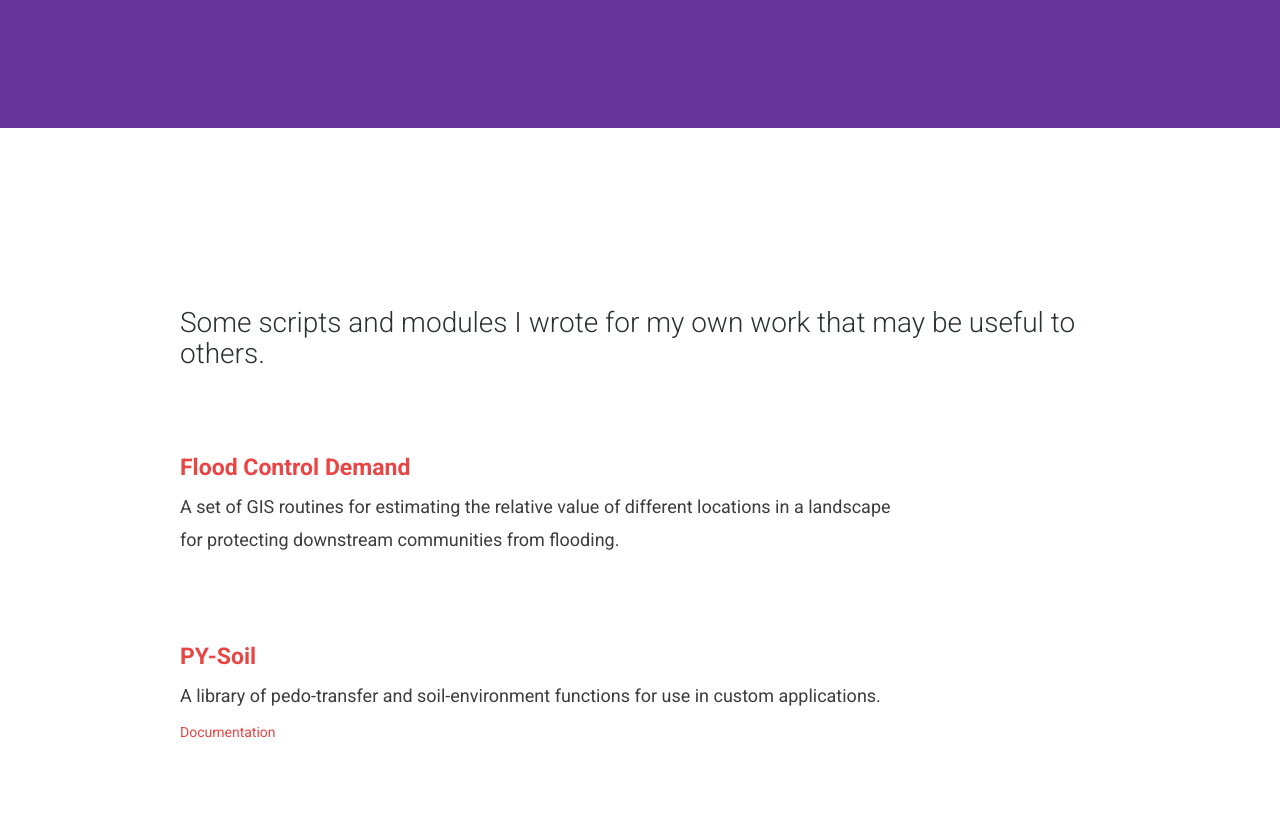
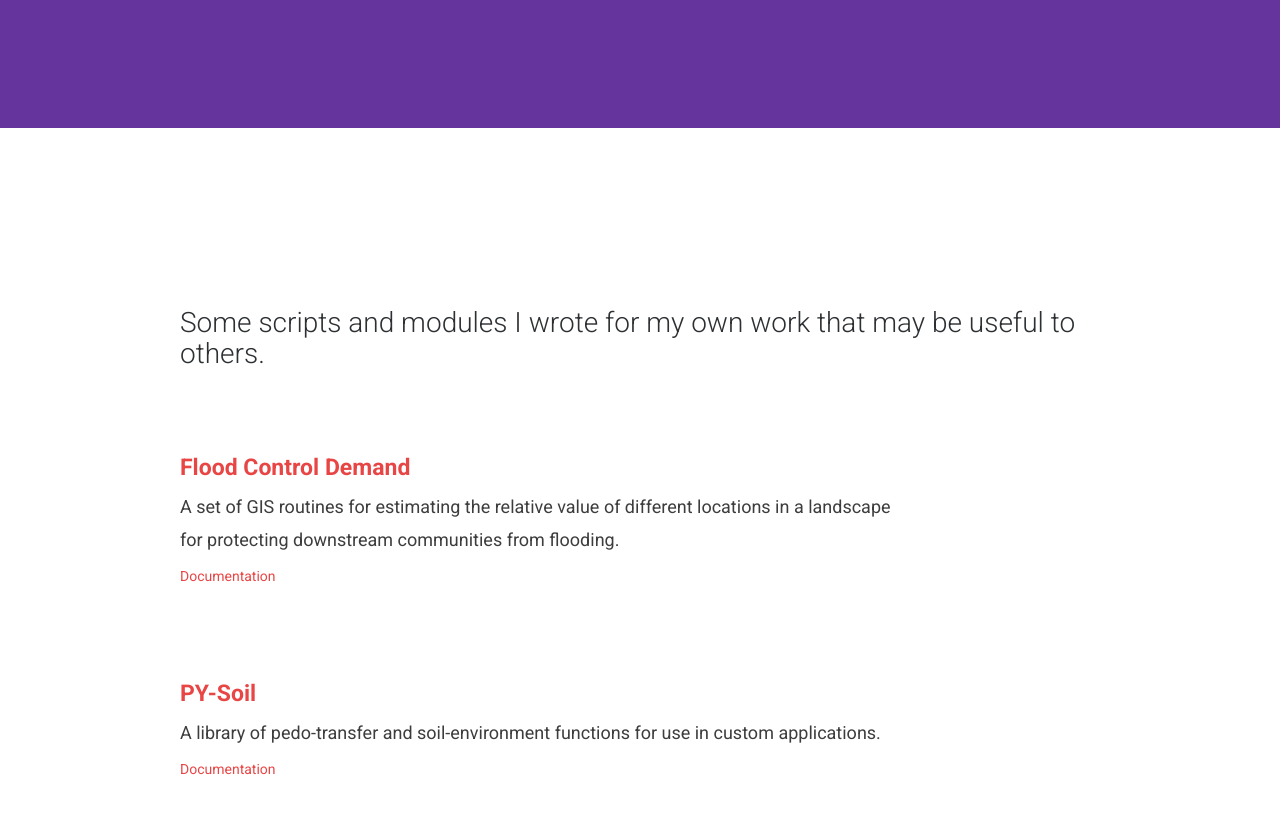
Before and after one commit to bubalis/bubalis.github.io, a plain HTML site: page software_projects.html in a window 1280 px wide. Shown: the part 272-1086 px from the top of the page. Drawn offline with Linux system fonts and the light colour scheme.

Commit message:
Added Docs to Flood

```diff
--- a/software_projects.html
+++ b/software_projects.html
@@ -62,6 +62,7 @@
 <br><brr>
 <h1><li> <a href="https://github.com/bubalis/flood_control_demand">Flood Control Demand </a>  </li></h1>
 <p> A set of GIS routines for estimating the relative value of different locations in a landscape <br> for protecting downstream communities from flooding.
+<li> <a href="Flood_Demand/index.html" runat="server">Documentation</a>  </li>
 <br><br>
 <h1><li> <a href="https://github.com/bubalis/py_soil">PY-Soil</a>  </li></h1>
 <p> A library of pedo-transfer and soil-environment functions for use in custom applications.
```
